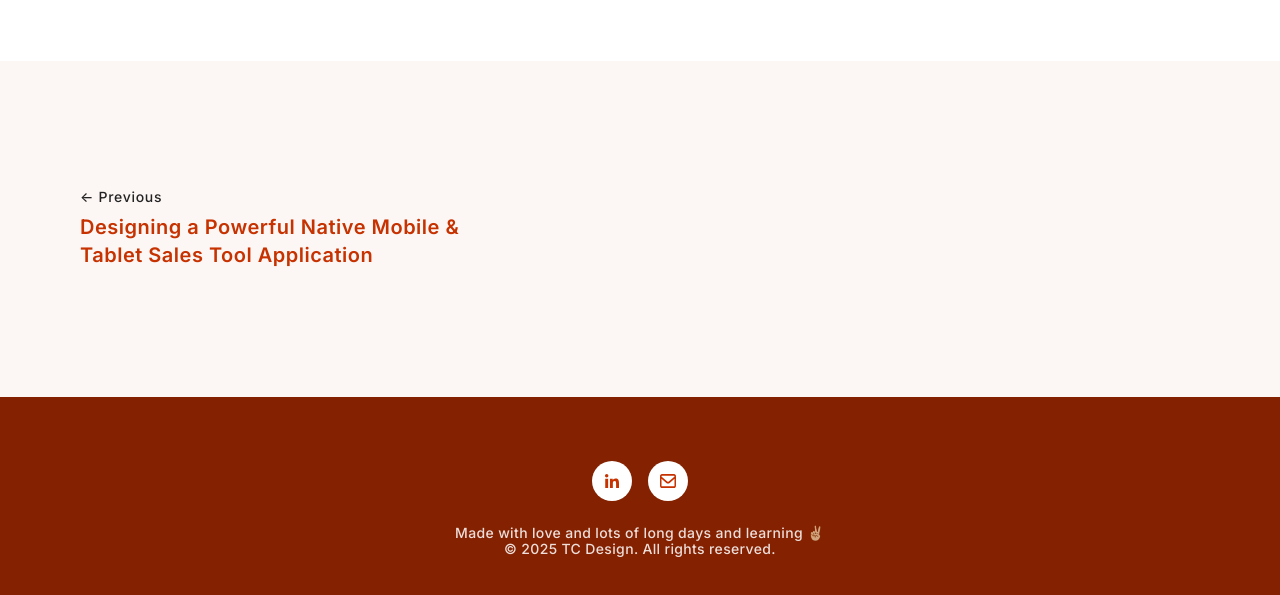
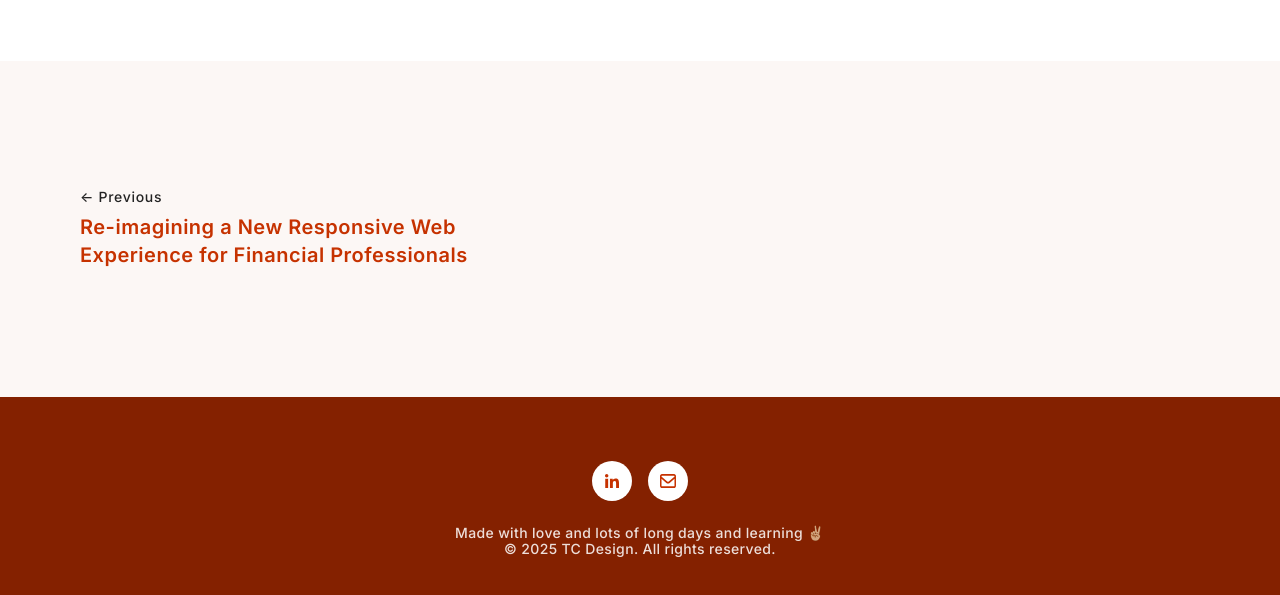
Before and after one commit to tlainy/tc-design, a website: page gm-dealer-sales-assistant-app.html in a window 1280 px wide. Shown: the part 7981-8576 px from the top of the page. Drawn offline with Linux system fonts and the light colour scheme; a web font is replaced by a local one.

Commit message:
Update gm-dealer-sales-assistant-app.html

```diff
--- a/gm-dealer-sales-assistant-app.html
+++ b/gm-dealer-sales-assistant-app.html
@@ -302,8 +302,8 @@
             <div class="nav-left">
                 <div class="nav-prev">
                     <span class="text-body-sm prev-project-label">← Previous</span>
-                    <a class="prev-project-link" href="gm-dealer-sales-assistant-app.html" aria-label="Previous project: Designing a Powerful Native Mobile & Tablet Sales Tool Application">
-                        <span class="text-heading-5">Designing a Powerful Native Mobile & Tablet Sales Tool Application</span>
+                    <a class="prev-project-link" href="transamerica-workplace-experience.html" aria-label="Re-imagining a New Responsive Web Experience for Financial Professionals">
+                        <span class="text-heading-5">Re-imagining a New Responsive Web Experience for Financial Professionals</span>
                     </a>
                 </div>
             </div>
```
